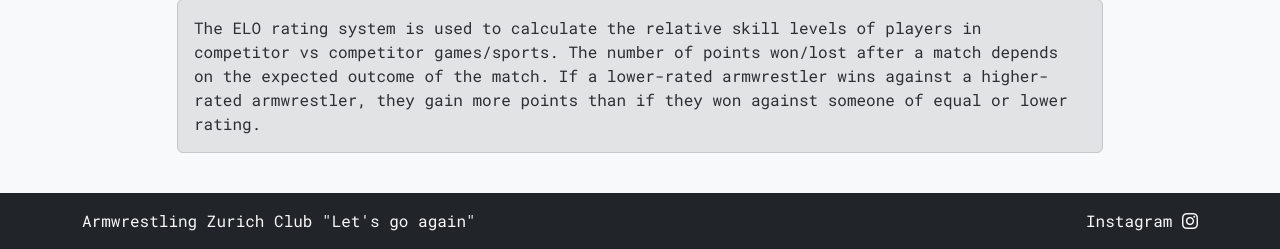
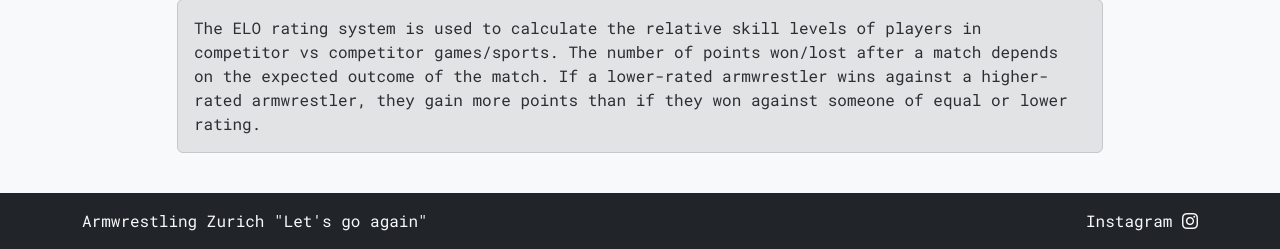
Before and after one commit to Teodor5rov/armelo, a Flask app: page / in a window 1280 px wide. Shown: the part 1122-1371 px from the top of the page. Run offline with Flask 3, Linux system fonts and the light colour scheme; data comes from the database, SQL or seed files in the repository; some libraries are stand-ins or nearby versions.

Commit message:
small changes

```diff
--- a/templates/layout.html
+++ b/templates/layout.html
@@ -59,7 +59,7 @@
         <footer class="footer mt-auto py-3 bg-dark">
             <div class="container-md text-light">
                 <div class="d-flex flex-column flex-md-row justify-content-between">
-                    <div class="mb-2 mb-md-0">Armwrestling Zurich Club "Let's go again"</div>
+                    <div class="mb-2 mb-md-0">Armwrestling Zurich "Let's go again"</div>
                     <a href="https://www.instagram.com/armwrestlingzurich" target="_blank" class="mb-1 mb-md-0 text-decoration-none text-light">
                         Instagram <i class="bi bi-instagram"></i>
                     </a>
--- a/templates/prediction_partial.html
+++ b/templates/prediction_partial.html
@@ -98,7 +98,7 @@
         </div>
     </div>
 
-    <label for="win_chance" class="form-label mb-2">Win chance (expected score confidence - 5):</label>
+    <label for="win_chance" class="form-label mb-2">Win chance (confidence - 5):</label>
     <div class="row mb-4">
         <div class="col">
             <div class="progress" style="height: 2.5rem;" >
```
